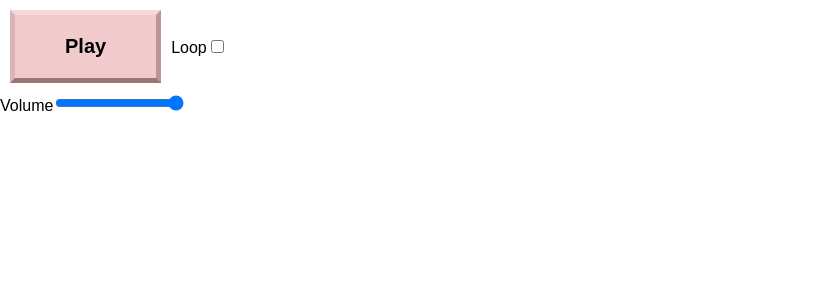
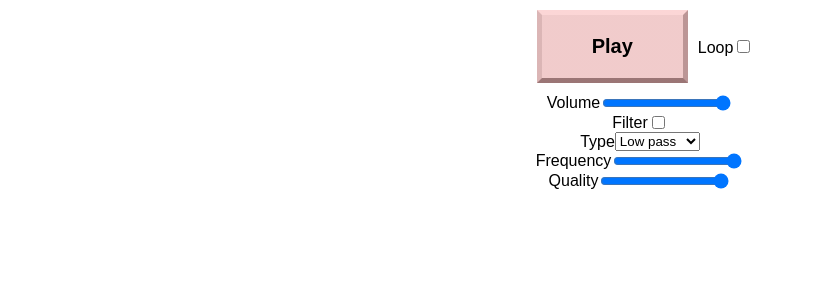
Before and after one commit to tonai/music-maker, a React (Create React App) app: page / in a window 1280 px wide. Shown: the top 300 px of the page, without its empty margins (0-813 px from the left). Built offline with nearby package versions, Linux system fonts and the light colour scheme; no server answers.

Commit message:
Add filter.

```diff
--- a/src/App.js
+++ b/src/App.js
@@ -1,17 +1,9 @@
 import React, { PureComponent } from 'react';
-
-import audioContext from './classes/AudioContext';
-import store from './redux/store';
 
 import PlayButton from './components/PlayButton/PlayButton';
 import Settings from './components/Settings/Settings';
 
 class App extends PureComponent {
-
-  constructor(props) {
-    super(props);
-    store.subscribe(() => audioContext.update(store.getState()));
-  }
 
   render = () =>
     <div>
--- a/src/classes/AudioContext.js
+++ b/src/classes/AudioContext.js
@@ -44,18 +44,49 @@ class AudioContext {
         return map;
       }, this.bufferMap));
 
-  getSource = title => {
+  getSource = (title, state) => {
     const buffer = this.bufferMap.get(title);
     const source = this.context.createBufferSource();
     source.buffer = buffer;
     source.connect(this.gainNode);
     this.gainNode.connect(this.context.destination);
+    this.update(source, state);
     return source;
   };
 
+  setFilter = (source, value) => {
+    if (!source) {
+      return;
+    }
+    source.disconnect(0);
+    this.biquadFilter.disconnect(0);
+    if (value) {
+      source.connect(this.biquadFilter);
+      this.biquadFilter.connect(this.gainNode);
+    } else {
+      source.connect(this.gainNode);
+    }
+  };
+
+  setFrequency = value => {
+    const minValue = 40; // 40Hz
+    const maxValue = this.context.sampleRate / 2;
+    const numberOfOctaves = Math.log(maxValue / minValue) / Math.LN2;
+    const multiplier = Math.pow(2, numberOfOctaves * (value - 1));
+    this.biquadFilter.frequency.value = maxValue * multiplier;
+  };
+
+  setQuality = value => this.biquadFilter.Q.value = value * 30;
+
+  setType = value => this.biquadFilter.type = value;
+
   setVolume = value => this.gainNode.gain.value = value;
 
-  update = (state) => {
+  update = (source, state) => {
+    this.setFilter(source, state.filter);
+    this.setFrequency(state.frequency);
+    this.setQuality(state.quality);
+    this.setType(state.type);
     this.setVolume(state.volume);
   }
 
--- a/src/components/PlayButton/PlayButton.css
+++ b/src/components/PlayButton/PlayButton.css
@@ -1,3 +1,9 @@
+.PlayButton {
+  display: flex;
+  align-items: center;
+  justify-content: center;
+}
+
 .PlayButton__button {
   position: relative;
   font-weight: bold;
--- a/src/components/PlayButton/PlayButton.js
+++ b/src/components/PlayButton/PlayButton.js
@@ -4,8 +4,9 @@ import classnames from 'classnames';
 import audioContext from '../../classes/AudioContext';
 
 import './PlayButton.css';
+import { connect } from 'react-redux';
 
-export default class PlayButton extends PureComponent {
+export class PlayButton extends PureComponent {
 
   source = null;
   state = {
@@ -13,9 +14,12 @@ export default class PlayButton extends PureComponent {
     start: false,
   };
 
-  constructor(props) {
-    super(props);
-    audioContext.load([props.sample]);
+  componentDidMount() {
+    audioContext.load([this.props.sample]);
+  }
+
+  componentDidUpdate() {
+    audioContext.update(this.source, this.props)
   }
 
   getTitle = () => this.state.start ? 'Stop' : 'Play';
@@ -28,7 +32,7 @@ export default class PlayButton extends PureComponent {
 
   handleClickButton = () => {
     if (!this.state.start) {
-      this.source = audioContext.getSource(this.props.sample);
+      this.source = audioContext.getSource(this.props.sample, this.props);
       this.source.onended = this.handleEnd;
       this.source.loop = this.state.loop;
       this.source.start();
@@ -55,3 +59,7 @@ export default class PlayButton extends PureComponent {
     </div>;
 
 }
+
+const mapStateToProps = state => state;
+
+export default connect(mapStateToProps)(PlayButton);
--- a/src/components/Settings/Settings.js
+++ b/src/components/Settings/Settings.js
@@ -1,14 +1,40 @@
 import React, { PureComponent } from 'react';
 import { connect } from 'react-redux';
 
-import { changeVolume } from '../../redux/actions';
+import { changeFilter, changeFrequency, changeQuality, changeType, changeVolume } from '../../redux/actions';
+
+import './Settings.css';
 
 export class Settings extends PureComponent {
+
+  handleFilter = event => {
+    const { checked } = event.target;
+    const { changeFilter } = this.props;
+    changeFilter && changeFilter(checked);
+  };
+
+  handleFrequency = event => {
+    const { value } = event.target;
+    const { changeFrequency } = this.props;
+    changeFrequency && changeFrequency(value);
+  };
 
   handleVolume = event => {
     const { value } = event.target;
     const { changeVolume } = this.props;
     changeVolume && changeVolume(value);
+  };
+
+  handleType = event => {
+    const { value } = event.target;
+    const { changeType } = this.props;
+    changeType && changeType(value);
+  };
+
+  handleQuality = event => {
+    const { value } = event.target;
+    const { changeQuality } = this.props;
+    changeQuality && changeQuality(value);
   };
 
   render = () =>
@@ -25,15 +51,62 @@ export class Settings extends PureComponent {
           value={this.props.volume}
         />
       </label>
+      <label className="Settings__row">
+        <label htmlFor="Settings__filter">Filter</label>
+        <input
+          id="Settings__filter"
+          onChange={this.handleFilter}
+          type="checkbox"
+          value={this.props.filter}
+        />
+      </label>
+      <label className="Settings__row">
+        <label htmlFor="Settings__type">Type</label>
+        <select
+          id="Settings__type"
+          onChange={this.handleType}
+          value={this.props.type}
+        >
+          <option value="lowpass">Low pass</option>
+          <option value="highpass">High pass</option>
+          <option value="bandpass">Band pass</option>
+        </select>
+      </label>
+      <label className="Settings__row">
+        <label htmlFor="Settings__frequency">Frequency</label>
+        <input
+          id="Settings__frequency"
+          min="0"
+          max="1"
+          onChange={this.handleFrequency}
+          step="0.01"
+          type="range"
+          value={this.props.frequency}
+        />
+      </label>
+      <label className="Settings__row">
+        <label htmlFor="Settings__quality">Quality</label>
+        <input
+          id="Settings__quality"
+          min="0"
+          max="1"
+          onChange={this.handleQuality}
+          step="0.01"
+          type="range"
+          value={this.props.quality}
+        />
+      </label>
     </div>;
 
 }
 
-const mapStateToProps = state => ({
-  volume: state.volume
-});
+const mapStateToProps = state => state;
 
 const mapDispatchToProps = {
+  changeFilter,
+  changeFrequency,
+  changeQuality,
+  changeType,
   changeVolume
 };
 
--- a/src/redux/actions.js
+++ b/src/redux/actions.js
@@ -1,7 +1,39 @@
+export const CHANGE_FILTER = 'CHANGE_FILTER';
+export function changeFilter(value) {
+  return {
+    type: CHANGE_FILTER,
+    value
+  };
+}
+
+export const CHANGE_FREQUENCY = 'CHANGE_FREQUENCY';
+export function changeFrequency(value) {
+  return {
+    type: CHANGE_FREQUENCY,
+    value
+  };
+}
+
+export const CHANGE_QUALITY = 'CHANGE_QUALITY';
+export function changeQuality(value) {
+  return {
+    type: CHANGE_QUALITY,
+    value
+  };
+}
+
+export const CHANGE_TYPE = 'CHANGE_TYPE';
+export function changeType(value) {
+  return {
+    type: CHANGE_TYPE,
+    value
+  };
+}
+
 export const CHANGE_VOLUME = 'CHANGE_VOLUME';
-export function changeVolume(volume) {
+export function changeVolume(value) {
   return {
     type: CHANGE_VOLUME,
-    volume
+    value
   };
 }
--- a/src/redux/reducer.js
+++ b/src/redux/reducer.js
@@ -1,16 +1,47 @@
-import { CHANGE_VOLUME } from './actions';
+import { CHANGE_FILTER, CHANGE_FREQUENCY, CHANGE_QUALITY, CHANGE_TYPE, CHANGE_VOLUME } from './actions';
 
 const defaultState = {
+  filter: false,
+  frequency: 1,
+  quality: 1,
+  type: 'lowpass',
   volume: 1
 };
 
 export default function(state = defaultState, action) {
   switch(action.type) {
-    case CHANGE_VOLUME: {
-      const {volume} = action;
+    case CHANGE_FILTER: {
       return {
         ...state,
-        volume
+        filter: action.value
+      };
+    }
+
+    case CHANGE_FREQUENCY: {
+      return {
+        ...state,
+        frequency: action.value
+      };
+    }
+
+    case CHANGE_QUALITY: {
+      return {
+        ...state,
+        quality: action.value
+      };
+    }
+
+    case CHANGE_TYPE: {
+      return {
+        ...state,
+        type: action.value
+      };
+    }
+
+    case CHANGE_VOLUME: {
+      return {
+        ...state,
+        volume: action.value
       };
     }
 
```
